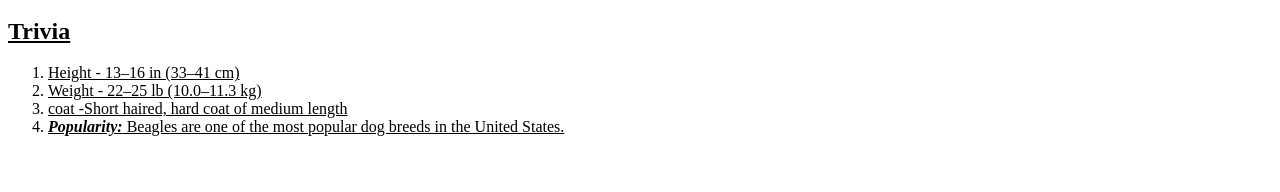
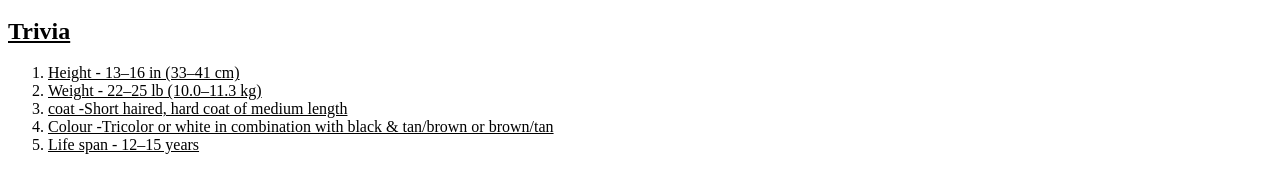
Before and after one commit to mitkari49/beagle-blog, a plain HTML site: page index.html in a window 1280 px wide. Shown: the part 528-720 px from the top of the page. Drawn offline with Linux system fonts and the light colour scheme.

Commit message:
Update index.html

```diff
--- a/index.html
+++ b/index.html
@@ -24,7 +24,8 @@
         <li>Height - 13–16 in (33–41 cm)</li>
         <li>Weight - 22–25 lb (10.0–11.3 kg)</li>
         <li>coat -Short haired, hard coat of medium length</li>
-        <li><strong><em>Popularity:</em></strong> Beagles are one of the most popular dog breeds in the United States.</li>
+        <li>Colour -Tricolor or white in combination with black & tan/brown or brown/tan</li>
+        <li>Life span - 12–15 years</li>
     </ol>
 </section>
 </body>
```
